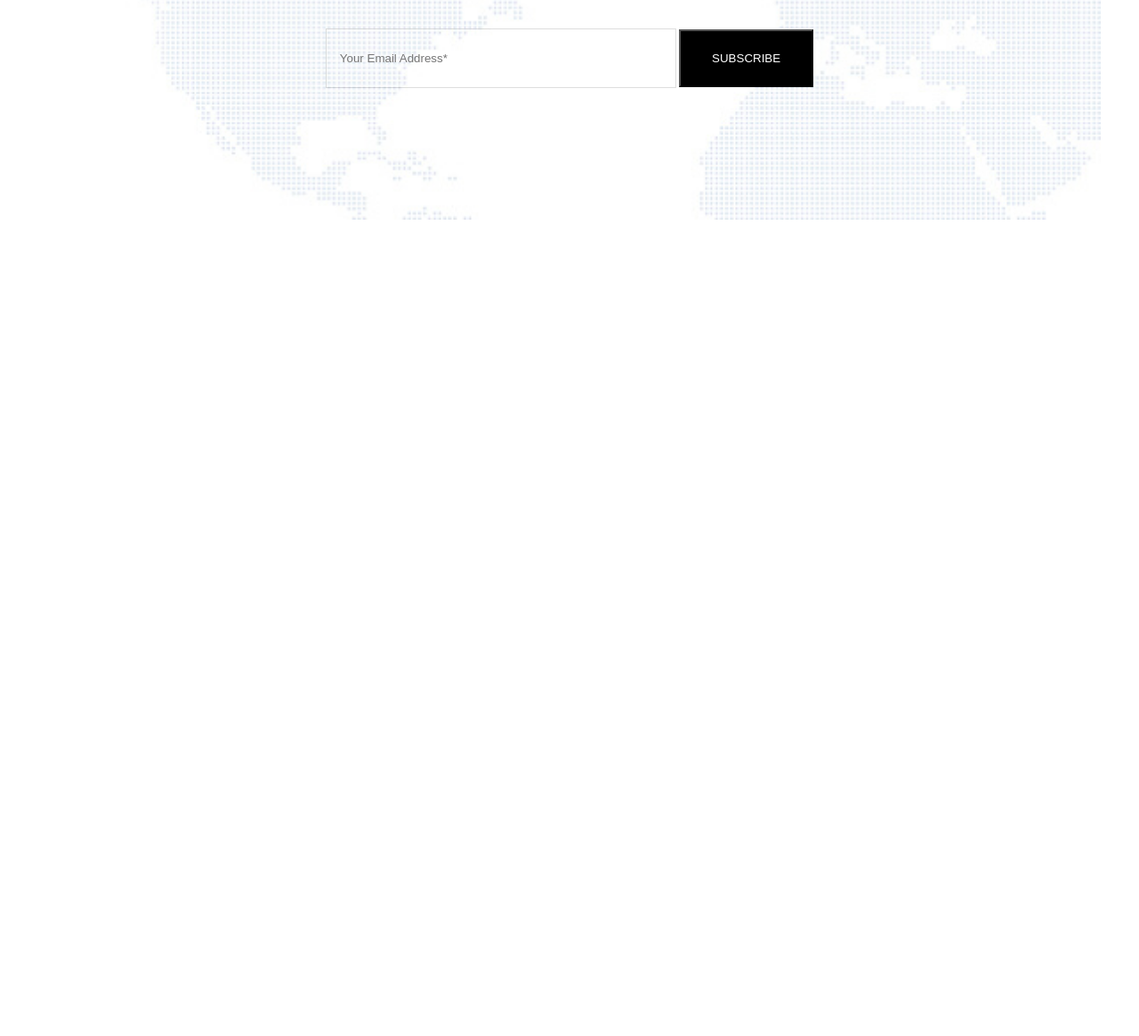
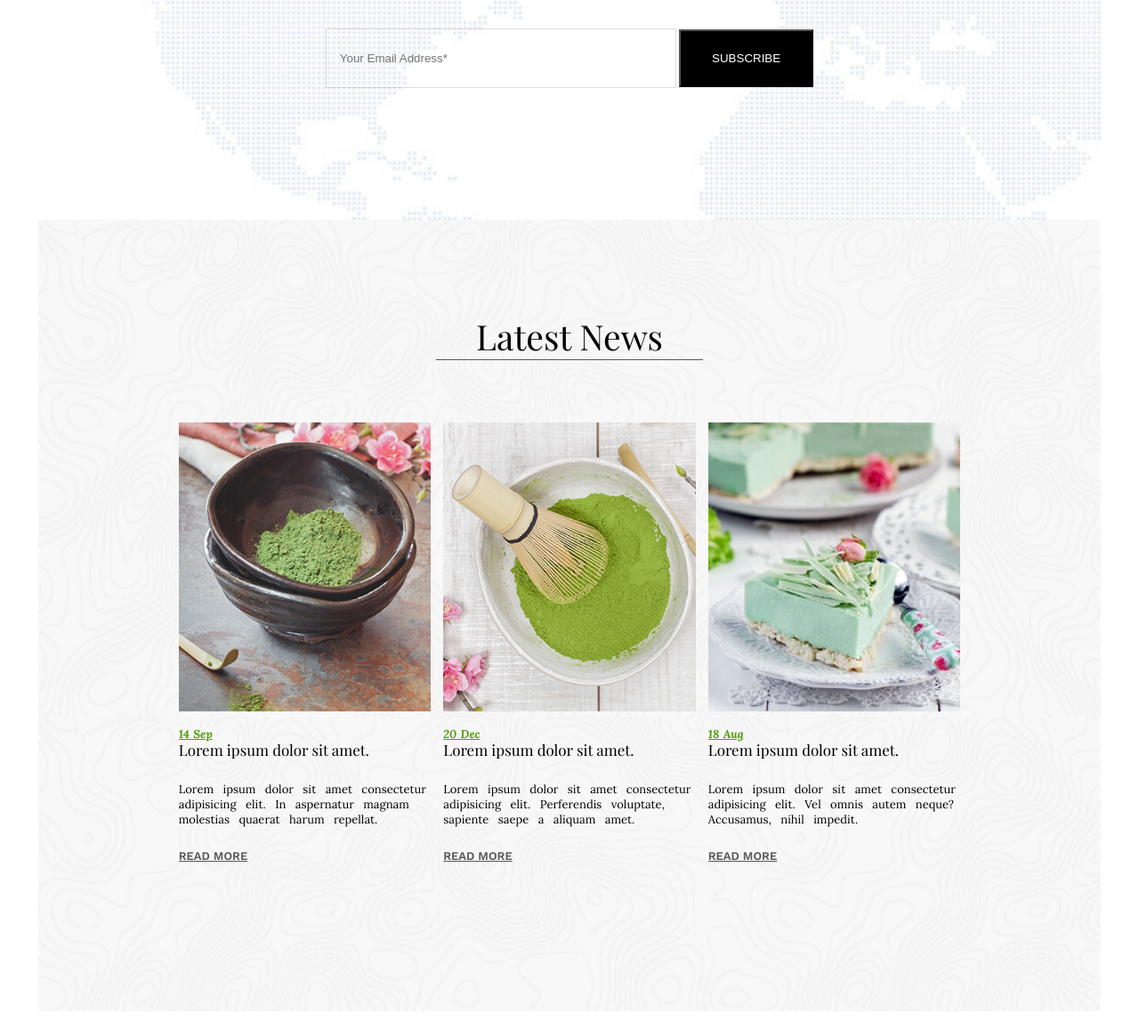
Before and after one commit to DiegoRodriguez1203/sabujcha, a plain HTML site: page index.html in a window 1280 px wide. Shown: the part 2960-4125 px from the top of the page at 89% size. Before the commit the page ends 3235 px from the top, so only its background shows below. Drawn offline with nearby package versions, Linux system fonts and the light colour scheme; a web font is replaced by a local one.

Commit message:
latest news section

```diff
--- a/index.html
+++ b/index.html
@@ -92,5 +92,34 @@
                 <input type="submit" value="SUBSCRIBE" name="" id="email-buton">
             </form>
         </section>
+
+    <!--  LATEST NEWS  -->
+    <section class="news-sect" style="background-image:url('img/bg-1.jpg') ;">
+        <h1>Latest News</h1>
+        <div class="news flex-box">
+            <div class="not">
+                <img src="img/blog-single-1.jpg" alt="Producto a base de té">
+                <p class="date"> <u> <i> 14 Sep</i></u> </p>
+                <h3>Lorem ipsum dolor sit amet.</h3>
+                <p class="news-text">Lorem ipsum dolor sit amet consectetur adipisicing elit. In aspernatur magnam molestias quaerat harum repellat.</p>
+                <a href=""><u>READ MORE</u> </a>
+            </div>
+            <div class="not">
+                <img src="img/blog-single-2.jpg" alt="Producto a base de té">
+                <p class="date"> <u>20 Dec</u> </p>
+                <h3>Lorem ipsum dolor sit amet.</h3>
+                <p class="news-text">Lorem ipsum dolor sit amet consectetur adipisicing elit. Perferendis voluptate, sapiente saepe a aliquam amet.</p>
+                <a href=""><u> READ MORE</u></a>
+            </div>
+            <div class="not">
+                <img src="img/blog-single-3.jpg" alt="Producto a base de té">
+                <p class="date"> <u>18 Aug</u> </p>
+                <h3>Lorem ipsum dolor sit amet.</h3>
+                <p class="news-text">Lorem ipsum dolor sit amet consectetur adipisicing elit. Vel omnis autem neque? Accusamus, nihil impedit.</p>
+                <a href=""><u> READ MORE</u></a>
+            </div>
+        </div>
+    </section>
+
     </body>
 </html>
--- a/style.css
+++ b/style.css
@@ -184,14 +184,11 @@ margin-left: 25px;
     background-repeat: no-repeat;
     background-position-y: -200px;
     padding:70px;
-
-
 }
 .form h1 {
     font-size: 2.5em;
     font-weight: 400;
     margin-bottom: 35px;
-
 }
 #email{
     padding: 25px 200px 25px 15px;
@@ -203,3 +200,54 @@ margin-left: 25px;
     background-color: black;
     color: white;
 }
+
+/*     ----- LATEST NEWS  -----     */
+
+.news-sect{
+    text-align: center;
+    padding: 45px 30px;
+    height: 800px;
+}
+.news-sect h1{
+    font-weight: 200;
+    font-size: 3em;
+    border-bottom: 1px solid #575757 ;
+    max-width: 300px;
+    margin: 60px auto 70px auto;
+}
+.news-sect h3{
+    font-family: 'Playfair Display', serif;
+    font-size: 1.3em;
+    font-weight: 200;
+    margin-top: -15px;
+}
+.news-text{
+    font-family: 'Lora', serif;
+    word-spacing: 7px;
+    margin: 25px auto;
+}
+.news-sect a{
+    color: #575757;
+    font-weight: 600;
+}
+.date{
+    font-family: 'Lora', serif;
+    font-style: italic;
+    font-weight: 700;
+    color: #529F0F;
+    word-spacing: 1px;
+}
+.news{
+    justify-content: center;
+    text-align: start;
+}
+
+.not{
+    width: 25%;
+    margin: 0px 7px;
+    overflow: hidden;
+}
+.not img{
+    width: 300px;
+
+}
```
